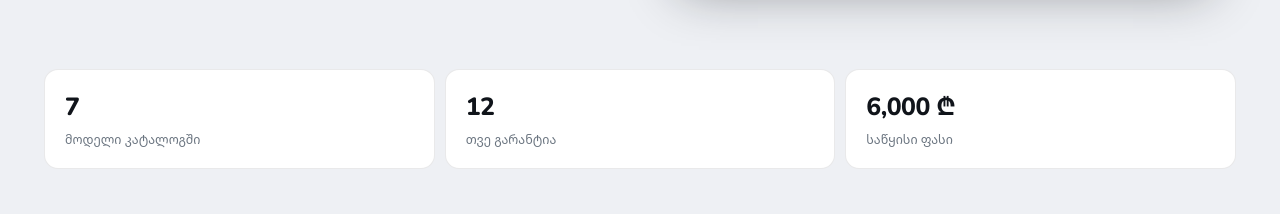
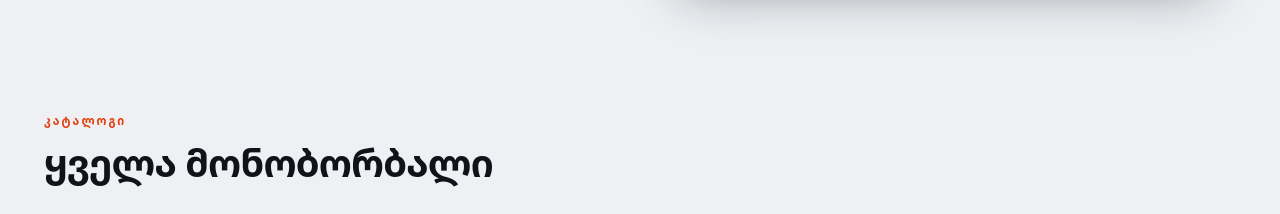
Before and after one commit to Dipi-Pro/euc-ge, a plain HTML site: page index.html in a window 1280 px wide. Shown: the part 577-791 px from the top of the page. Drawn offline with nearby package versions, Linux system fonts and the light colour scheme.

Commit message:
Remove the stats strip below the hero

```diff
--- a/assets/app.js
+++ b/assets/app.js
@@ -631,8 +631,6 @@
     buildChips();
     renderGrid();
     renderTray();
-    $("#modelCount").textContent = WHEELS.length;
-    $("#fromPrice").textContent = price(Math.min.apply(null, WHEELS.map(function (w) { return w.priceGel; })));
     watchRise();
   }
 
--- a/assets/styles.css
+++ b/assets/styles.css
@@ -403,12 +403,6 @@ button.flag__plate { display: block; width: 100%; padding: 0; cursor: pointer; f
 
 @media (max-width: 900px) { .hero__in { grid-template-columns: 1fr; } .flag { order: -1; } }
 
-/* --- ციფრების ზოლი ------------------------------------------------------ */
-.strip__in { display: grid; grid-template-columns: repeat(auto-fit, minmax(150px, 1fr)); gap: 10px; }
-.strip__cell { background: var(--card); border: 1px solid var(--line); border-radius: var(--r-sm); padding: 18px 20px; display: flex; flex-direction: column; gap: 2px; }
-.strip__n { font-family: var(--lat); font-variant-numeric: tabular-nums; font-size: 1.55rem; font-weight: 800; letter-spacing: -0.02em; }
-.strip__l { font-size: 0.78rem; color: var(--muted); }
-
 /* --- სექციის თავი ------------------------------------------------------- */
 .sec { padding-block: clamp(44px, 6vw, 86px); }
 .sec--tight { padding-block: clamp(20px, 3vw, 34px); }
--- a/data/i18n.js
+++ b/data/i18n.js
@@ -45,9 +45,6 @@ window.I18N = {
     "hero.h1c": "დგას, შენ მოძრაობ",
     "hero.lead": "მაღალი სიმძლავრის ელექტრო მონობორბლები NOSFET-ისა და LEAPERKIM-ისგან. ფასები ლარში, 12 თვიანი გარანტია და სერვისი ადგილზე.",
 
-    "strip.models": "მოდელი კატალოგში",
-    "strip.warranty": "თვე გარანტია",
-    "strip.from": "საწყისი ფასი",
 
 
 
@@ -187,9 +184,6 @@ window.I18N = {
     "hero.h1c": "stands still, you keep moving",
     "hero.lead": "High-power electric unicycles from NOSFET and LEAPERKIM. Prices in lari, a 12-month warranty and service on site.",
 
-    "strip.models": "models in the catalogue",
-    "strip.warranty": "months of warranty",
-    "strip.from": "starting price",
 
 
 
--- a/index.html
+++ b/index.html
@@ -99,19 +99,6 @@
       <div class="flag">
         <div class="flag__stage" id="flagStage"></div>
         <div class="flag__dots" id="flagDots" role="tablist"></div>
-      </div>
-    </div>
-  </section>
-
-  <!-- ==================== ციფრები ====================
-       მოდელების რაოდენობა და საწყისი ფასი კატალოგიდან ითვლება (app.js),
-       ამიტომ მოდელის დამატება-წაშლისას აქ ხელით შესაცვლელი არაფერია. -->
-  <section class="sec sec--tight" aria-label="მოკლე ინფორმაცია">
-    <div class="wrap">
-      <div class="strip__in">
-        <div class="strip__cell"><span class="strip__n" id="modelCount">—</span><span class="strip__l" data-t="strip.models">მოდელი კატალოგში</span></div>
-        <div class="strip__cell"><span class="strip__n">12</span><span class="strip__l" data-t="strip.warranty">თვე გარანტია</span></div>
-        <div class="strip__cell"><span class="strip__n" id="fromPrice">—</span><span class="strip__l" data-t="strip.from">საწყისი ფასი</span></div>
       </div>
     </div>
   </section>
```
